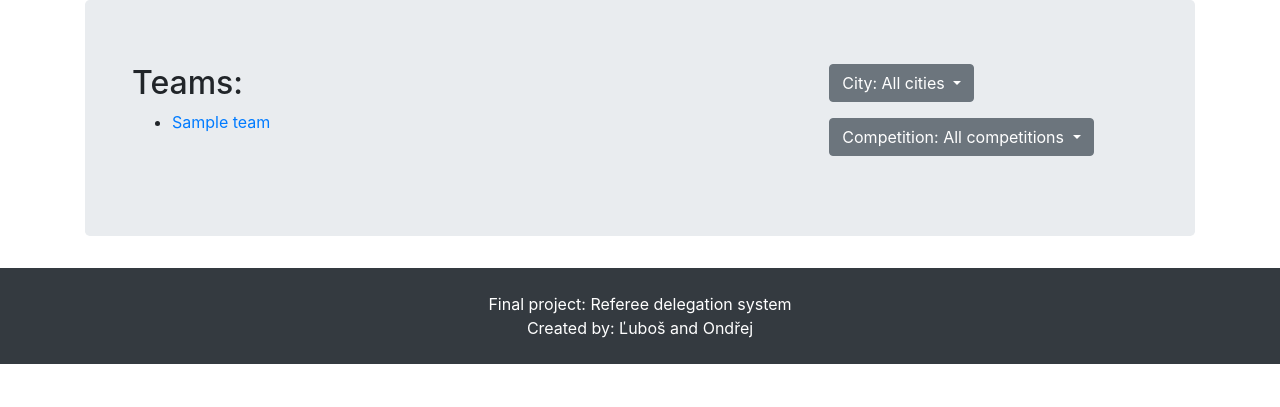
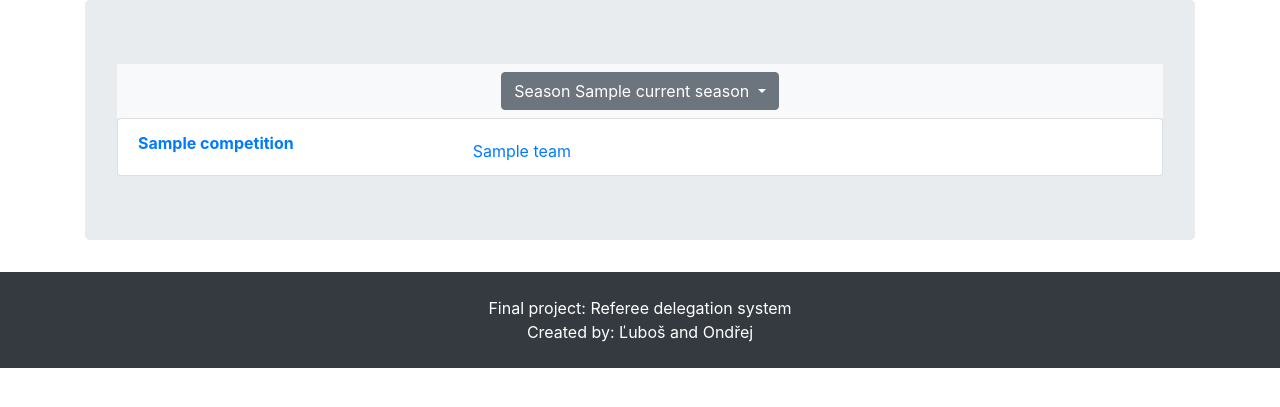
Before and after one commit to mikehoe/Referee_delegation_system, a Django app: template competitions/templates/teams_list.html in a window 1280 px wide. Shown: the part 56-463 px from the top of the page. Run offline with Django 5.2, Linux system fonts and the light colour scheme; the template is opened without the code that fills it: most values are stand-ins (such as "Sample title", 1, 10 or a date in 2020); some libraries are stand-ins or nearby versions.

Commit message:
competitions(app): views update (teams list)

```diff
--- a/competitions/templates/teams_list.html
+++ b/competitions/templates/teams_list.html
@@ -1,52 +1,49 @@
 {% extends "base.html" %}
 
 {% block content %}
-    <div class="container">
-        <div class="row">
-            <div class="col-md-8">
-                <h2>Teams:</h2>
-                <ul>
-                    {% for team in teams_list %}
-                        <li>
-                            <a href="{% url 'team_detail' team.id %}">{{ team.name }}</a>
-                        </li>
-                    {% endfor %}
-                </ul>
-            </div>
-
-            <div class="col-md-4">
-                <div class="dropdown mb-3">
-                    <button class="btn btn-secondary dropdown-toggle" type="button" id="cityDropdown" data-toggle="dropdown"
-                            aria-haspopup="true" aria-expanded="false">
-                        City: {{ selected_city.name|default:"All cities" }}
-                    </button>
-                    <div class="dropdown-menu" aria-labelledby="cityDropdown">
-                        <a class="dropdown-item" href="{% url 'teams_list' %}">All cities</a>
-                        {% for city in cities %}
-                            <a class="dropdown-item" href="{% url 'teams_list' %}?city={{ city.id }}{% if selected_competition_id %}&competition={{ selected_competition_id }}{% endif %}"
-                               {% if city.id|stringformat:"d" == selected_city_id %} style="font-weight: bold; background-color: #69a7f4; color: white;"{% endif %}>
-                                {{ city.name }}
-                            </a>
-                        {% endfor %}
-                    </div>
-                </div>
-
-                <div class="dropdown mb-3">
-                    <button class="btn btn-secondary dropdown-toggle" type="button" id="competitionDropdown" data-toggle="dropdown"
-                            aria-haspopup="true" aria-expanded="false">
-                        Competition: {{ selected_competition.competition.name|default:"All competitions" }}
-                    </button>
-                    <div class="dropdown-menu" aria-labelledby="competitionDropdown">
-                        <a class="dropdown-item" href="{% url 'teams_list' %}">All competitions</a>
-                        {% for competition in competitions_in_seasons %}
-                            <a class="dropdown-item" href="{% url 'teams_list' %}?competition={{ competition.id }}{% if selected_city_id %}&city={{ selected_city_id }}{% endif %}"
-                               {% if competition.id|stringformat:"d" == selected_competition_id %} style="font-weight: bold; background-color: #69a7f4; color: white;"{% endif %}>
-                                {{ competition.competition.name }} ({{ competition.season.name }})
-                            </a>
-                        {% endfor %}
-                    </div>
-                </div>
+<div class="bg-light py-2">
+    <div class="container text-center">
+        <div class="dropdown">
+            <button class="btn btn-secondary dropdown-toggle" type="button" id="dropdownMenuButton" data-toggle="dropdown" aria-haspopup="true" aria-expanded="false">
+                Season {{ current_season.name }}
+            </button>
+            <div class="dropdown-menu" aria-labelledby="dropdownMenuButton">
+                {% for season in seasons %}
+                    <a class="dropdown-item" href="?season={{ season.id }}"{% if season == current_season %} style="font-weight: bold; background-color: #69a7f4; color: white;"{% endif %}>
+                        {{ season.name }}
+                    </a>
+                {% endfor %}
             </div>
         </div>
     </div>
+</div>
+
+{% if current_season %}
+    <ul class="list-group text-center">
+        {% for competition_in_season, teams in competition_teams %}
+            <li class="list-group-item d-flex justify-content-start align-items-start">
+                <div class="flex-shrink-0 text-left" style="flex-basis: 33.33%;">
+                    <a href="{% url 'competition_matches' competition_in_season.competition.pk %}">
+                        <strong>{{ competition_in_season.competition.name }}</strong>
+                    </a>
+                </div>
+                <div class="flex-grow-1 text-left" style="flex-basis: 66.67%;">
+                    <ul class="list-unstyled mt-2">
+                        {% for team in teams %}
+                            <li>
+                                <a href="{% url 'team_detail' team.id %}">{{ team.name }}</a>
+                            </li>
+                        {% empty %}
+                            <li>No teams available</li>
+                        {% endfor %}
+                    </ul>
+                </div>
+            </li>
+        {% empty %}
+            <li class="list-group-item">No competitions available for this season.</li>
+        {% endfor %}
+    </ul>
+{% else %}
+    <p class="text-center">No current season available.</p>
+{% endif %}
 {% endblock %}
```
Also changed, not shown: competitions/view_home.py (+21 -14 lines), competitions/views.py (+20 -22 lines).
